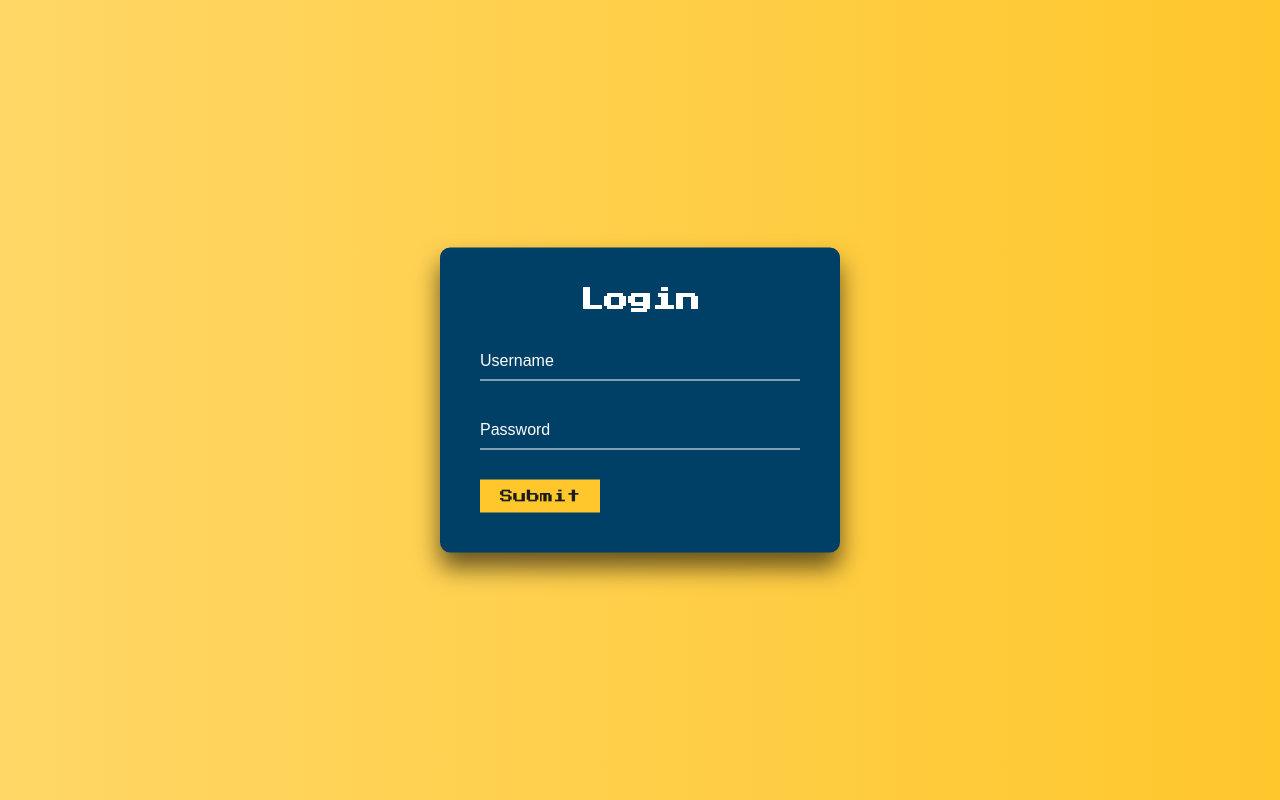
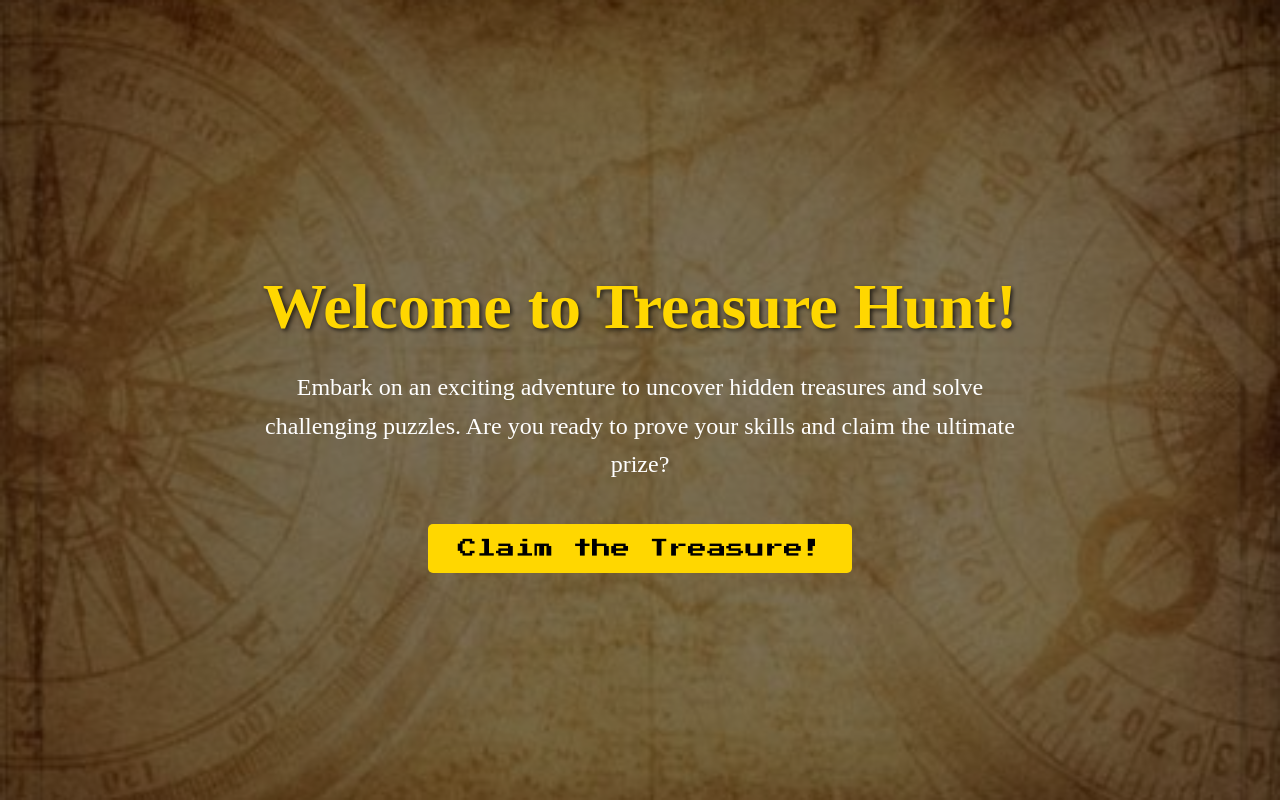
Before and after one commit to riyaahlawat/Sphoorthy-Treasure-Hunt, a React (Create React App) app in the folder frontend/: page / in a window 1280 px wide. Built offline with nearby package versions, Linux system fonts and the light colour scheme; the HTML template or start-up script is replaced by a standard one; a web font is replaced by a local one.

Commit message:
changed the login to landing page

```diff
--- a/frontend/src/components/Login.css
+++ b/frontend/src/components/Login.css
@@ -1,79 +1,101 @@
-html {
+/* General styles */
+html, body {
+  margin: 0;
+  padding: 0;
   height: 100%;
-  background: linear-gradient(to right, #FFD766, #FFC72C);
+  overflow: hidden; /* Prevent scrolling */
 }
 
-.login-box {
-  position: absolute;
-  top: 50%;
-  left: 50%;
-  width: 400px;
-  padding: 40px;
-  transform: translate(-50%, -50%);
-  background: #003F66; /* Dark Blue */
-  box-sizing: border-box;
-  box-shadow: 0 15px 25px rgba(0, 0, 0, .6);
-  border-radius: 10px;
-}
-
-.login-box h2 {
-  margin: 0 0 30px;
-  padding: 0;
-  color: #fff;
+.landing-page {
+  position: relative;
+  height: 100vh;
+  background-image: url("../assets/images/wallpaper1.jpg");
+  background-size: cover;
+  background-position: center;
+  display: flex;
+  justify-content: center;
+  align-items: center;
+  color: white;
   text-align: center;
 }
 
-.login-box .user-box {
-  position: relative;
-}
-
-.login-box .user-box input {
-  width: 100%;
-  padding: 10px 0;
-  font-size: 16px;
-  color: #fff;
-  margin-bottom: 30px;
-  border: none;
-  border-bottom: 1px solid #fff;
-  outline: none;
-  background: transparent;
-}
-
-.login-box .user-box label {
+.overlay {
   position: absolute;
   top: 0;
   left: 0;
-  padding: 10px 0;
-  font-size: 16px;
-  color: #fff;
-  pointer-events: none;
-  transition: .5s;
+  right: 0;
+  bottom: 0;
+  background: rgba(0, 0, 0, 0.5); /* Dark overlay for better text visibility */
+  z-index: 1;
 }
 
-.login-box .user-box input:focus ~ label,
-.login-box .user-box input:valid ~ label {
-  top: -20px;
-  left: 0;
-  color: #03e9f4;
-  font-size: 12px;
+.content {
+  position: relative;
+  z-index: 2;
+  max-width: 800px;
+  padding: 20px;
 }
 
-.login-box form a {
-  position: relative;
-  display: inline-block;
-  padding: 10px 20px;
-  color: #03e9f4;
-  font-size: 16px;
-  text-decoration: none;
-  text-transform: uppercase;
-  overflow: hidden;
-  transition: .5s;
-  margin-top: 40px;
-  letter-spacing: 4px;
+.welcome-message {
+  font-family: 'Pirata One', cursive; /* Adventure-themed font */
+  font-size: 4rem;
+  margin-bottom: 20px;
+  color: #ffd700; /* Gold color for the heading */
+  text-shadow: 2px 2px 4px rgba(0, 0, 0, 0.7);
 }
 
-.error-message {
-  color: red;
-  text-align: center;
-  margin-top: 20px;
+.description {
+  font-family: 'MedievalSharp', cursive; /* Medieval-themed font */
+  font-size: 1.5rem;
+  margin-bottom: 40px;
+  color: #fff;
+  line-height: 1.6;
 }
+
+.start-button {
+  padding: 15px 30px;
+  font-family: 'Press Start 2P', cursive; /* Retro gaming font */
+  font-size: 1.2rem;
+  color: #000;
+  background-color: #ffd700; /* Gold color for the button */
+  border: none;
+  border-radius: 5px;
+  cursor: pointer;
+  transition: background-color 0.3s ease, transform 0.3s ease;
+}
+
+.start-button:hover {
+  background-color: #ffc72c; /* Lighter gold on hover */
+  transform: scale(1.05);
+}
+
+/* Responsive styles */
+@media (max-width: 768px) {
+  .welcome-message {
+    font-size: 3rem;
+  }
+
+  .description {
+    font-size: 1.2rem;
+  }
+
+  .start-button {
+    font-size: 1rem;
+    padding: 12px 24px;
+  }
+}
+
+@media (max-width: 480px) {
+  .welcome-message {
+    font-size: 2.5rem;
+  }
+
+  .description {
+    font-size: 1rem;
+  }
+
+  .start-button {
+    font-size: 0.9rem;
+    padding: 10px 20px;
+  }
+}
--- a/frontend/src/components/Login.js
+++ b/frontend/src/components/Login.js
@@ -1,45 +1,28 @@
-import React, { useState, useContext } from "react";
+import React from "react";
 import { useNavigate } from "react-router-dom";
-import axios from "axios";
-import { GameContext } from "../context/GameContext";
 import "./Login.css";
 
-const Login = () => {
-  const [username, setUsername] = useState("");
-  const [password, setPassword] = useState("");
-  const [errorMessage, setErrorMessage] = useState("");
+const LandingPage = () => {
   const navigate = useNavigate();
-  const { loginUser } = useContext(GameContext); //  Get loginUser from context
 
-  const handleSubmit = async (e) => {
-    e.preventDefault();
-    try {
-      const response = await axios.post("http://localhost:5000/api/auth/login", { username, password });
-      localStorage.setItem("jwtToken", response.data.token);
-      loginUser(username); //  Updates username in context
-      navigate("/start-page");
-    } catch (error) {
-      setErrorMessage("Invalid username or password");
-    }
+  const handleStart = () => {
+    navigate("/start-page"); // Navigate to the start page
   };
 
   return (
-    <div className="login-box">
-      <h2>Login</h2>
-      <form onSubmit={handleSubmit}>
-        <div className="user-box">
-          <input type="text" name="username" value={username} onChange={(e) => setUsername(e.target.value)} required />
-          <label>Username</label>
-        </div>
-        <div className="user-box">
-          <input type="password" name="password" value={password} onChange={(e) => setPassword(e.target.value)} required />
-          <label>Password</label>
-        </div>
-        <button type="submit" className="submit-btn">Submit</button>
-      </form>
-      {errorMessage && <p className="error-message">{errorMessage}</p>}
+    <div className="landing-page">
+      <div className="overlay"></div> {/* Dark overlay for better text visibility */}
+      <div className="content">
+        <h1 className="welcome-message">Welcome to Treasure Hunt!</h1>
+        <p className="description">
+          Embark on an exciting adventure to uncover hidden treasures and solve challenging puzzles. Are you ready to prove your skills and claim the ultimate prize?
+        </p>
+        <button className="start-button" onClick={handleStart}>
+        Claim the Treasure!
+        </button>
+      </div>
     </div>
   );
 };
 
-export default Login;
+export default LandingPage;
```
